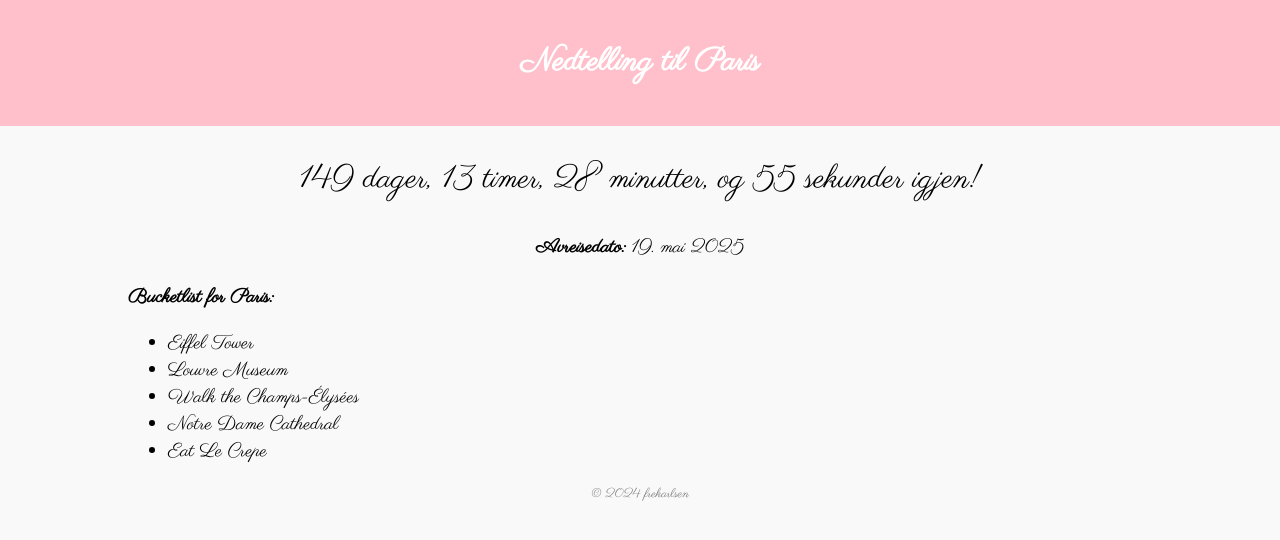
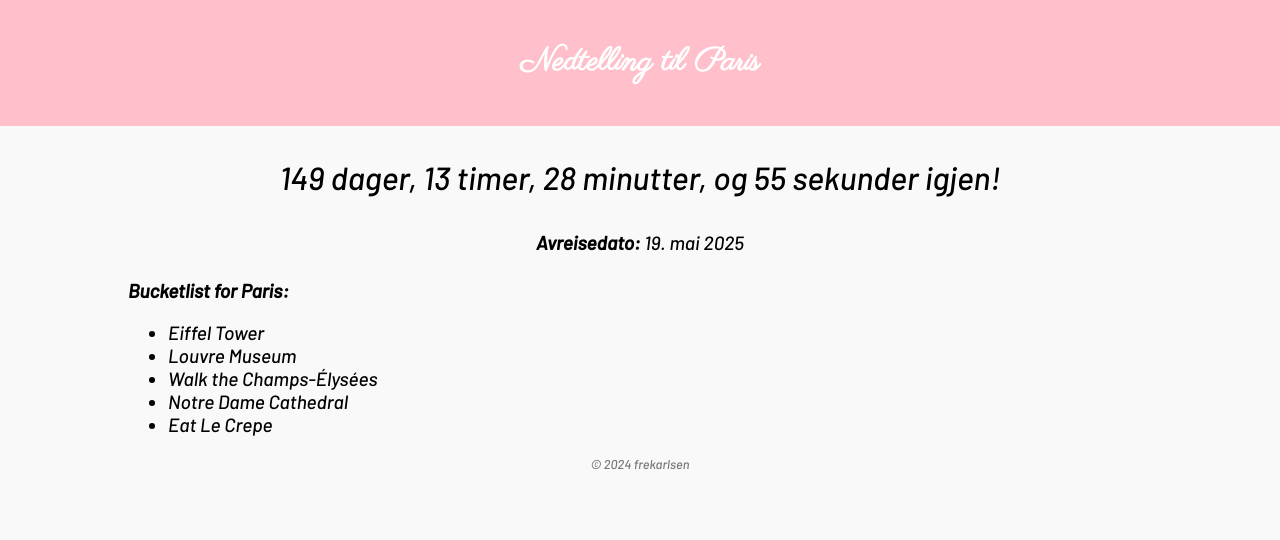
Before and after one commit to frekarlsen/paris-adventure, a plain HTML site: page index.html in a window 1280 px wide. Drawn offline with Linux system fonts and the light colour scheme.

Commit message:
Update index.html

```diff
--- a/index.html
+++ b/index.html
@@ -9,14 +9,19 @@
             font-family: 'Parisienne';
             src: url('./fonts/Parisienne-Regular.ttf') format('truetype');
         }
+        @font-face {
+            font-family: 'Barlow';
+            src: url('./fonts/Barlow-MediumItalic.ttf') format('truetype');
+        }
         body {
-            font-family: 'Parisienne', Arial, sans-serif;
+            font-family: 'Barlow', Arial, sans-serif;
             text-align: center;
             background-color: #f9f9f9;
             margin: 0;
             padding: 0;
         }
         header {
+            font-family: 'Parisienne', cursive;
             background-color: #FFC0CB;
             color: white;
             padding: 20px 0;
```
